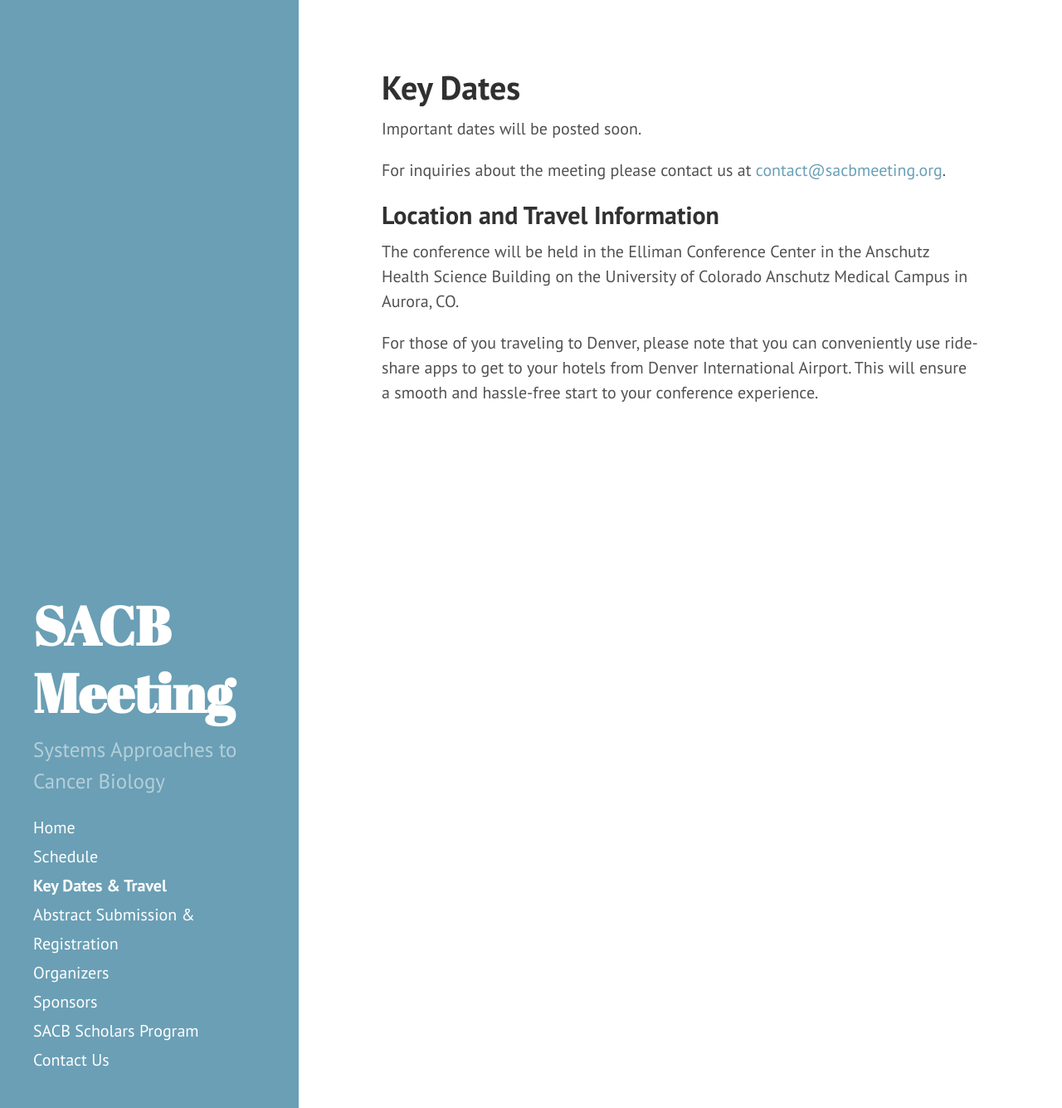
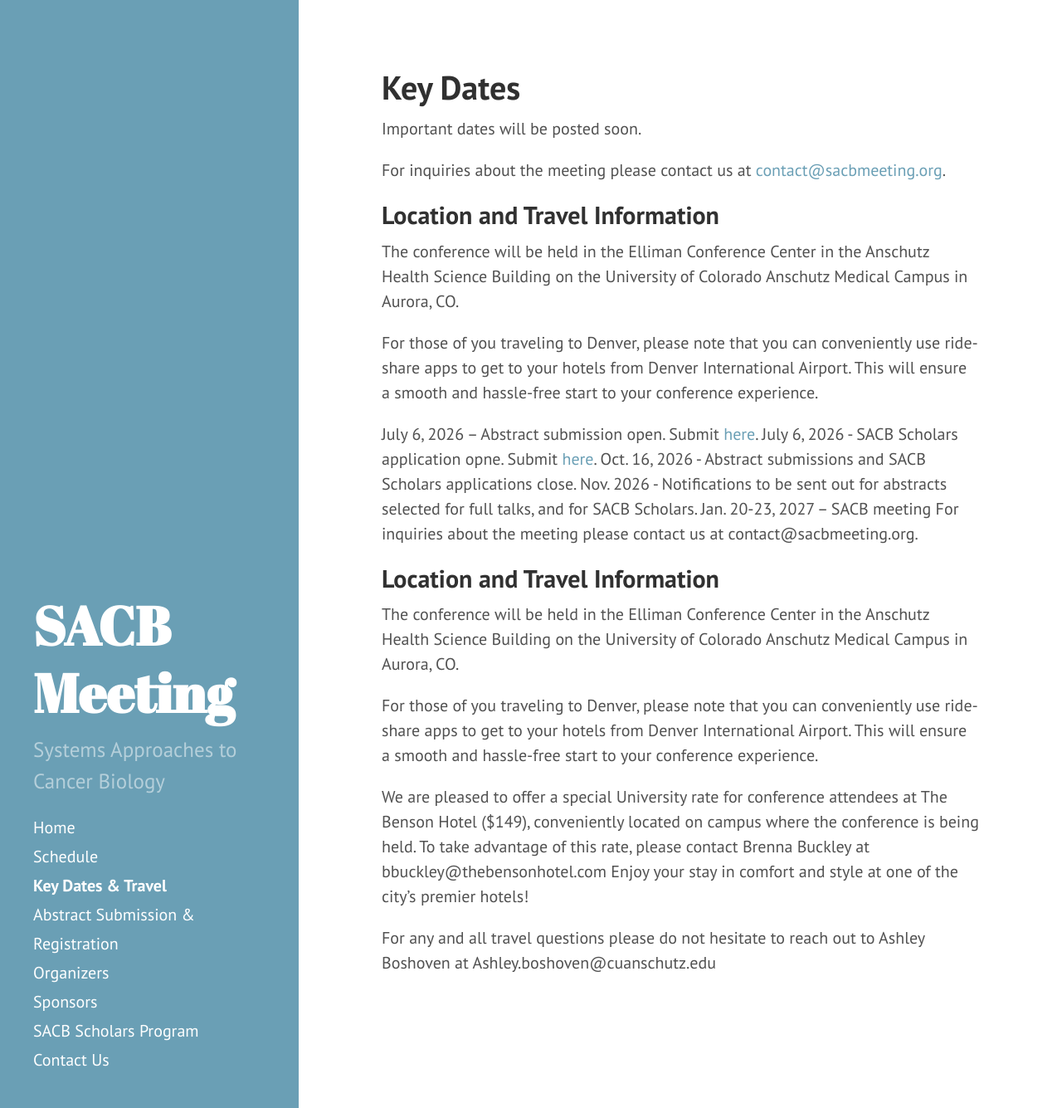
Before and after one commit to AECCSB/sacb-meeting, a Jekyll site: the page built from keydates.md, in a window 1280 px wide and 1335 px high. Shown: the whole window at 83% size. Built offline with Jekyll 4.4.1, drawn with Linux system fonts in a browser that asks for light colours.

Commit message:
Update keydates.md

```diff
--- a/keydates.md
+++ b/keydates.md
@@ -11,3 +11,20 @@
 The conference will be held in the Elliman Conference Center in the Anschutz Health Science Building on the University of Colorado Anschutz Medical Campus in Aurora, CO.
 
 For those of you traveling to Denver, please note that you can conveniently use ride-share apps to get to your hotels from Denver International Airport. This will ensure a smooth and hassle-free start to your conference experience.
+
+July 6, 2026 – Abstract submission open. Submit [here](https://docs.google.com/forms/d/1mGvkJUHD8FZdnmkLE5V4YDmJ2GXVFJjVmfz7h9ZO58c/edit).
+July 6, 2026 - SACB Scholars application opne. Submit [here](https://docs.google.com/forms/d/1iWr7sNkDvHPWKeXo6LVGnMptQC8zdpnJL60zegkRA5U/edit).
+Oct. 16, 2026 - Abstract submissions and SACB Scholars applications close.
+Nov. 2026 - Notifications to be sent out for abstracts selected for full talks, and for SACB Scholars.
+Jan. 20-23, 2027 – SACB meeting
+For inquiries about the meeting please contact us at contact@sacbmeeting.org.
+
+## Location and Travel Information
+
+The conference will be held in the Elliman Conference Center in the Anschutz Health Science Building on the University of Colorado Anschutz Medical Campus in Aurora, CO.
+
+For those of you traveling to Denver, please note that you can conveniently use ride-share apps to get to your hotels from Denver International Airport. This will ensure a smooth and hassle-free start to your conference experience.
+
+We are pleased to offer a special University rate for conference attendees at The Benson Hotel ($149), conveniently located on campus where the conference is being held. To take advantage of this rate, please contact Brenna Buckley at bbuckley@thebensonhotel.com Enjoy your stay in comfort and style at one of the city's premier hotels!
+
+For any and all travel questions please do not hesitate to reach out to Ashley Boshoven at Ashley.boshoven@cuanschutz.edu
```
